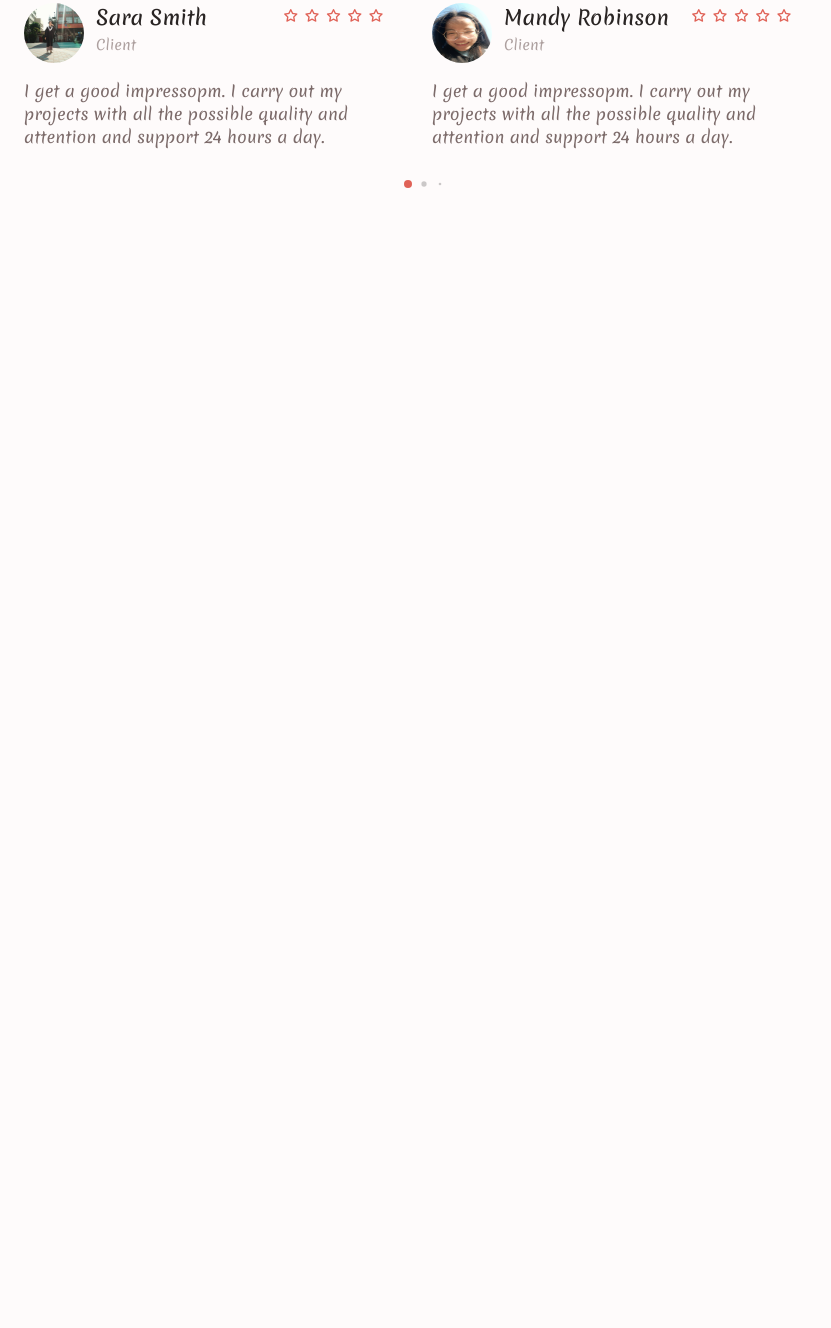
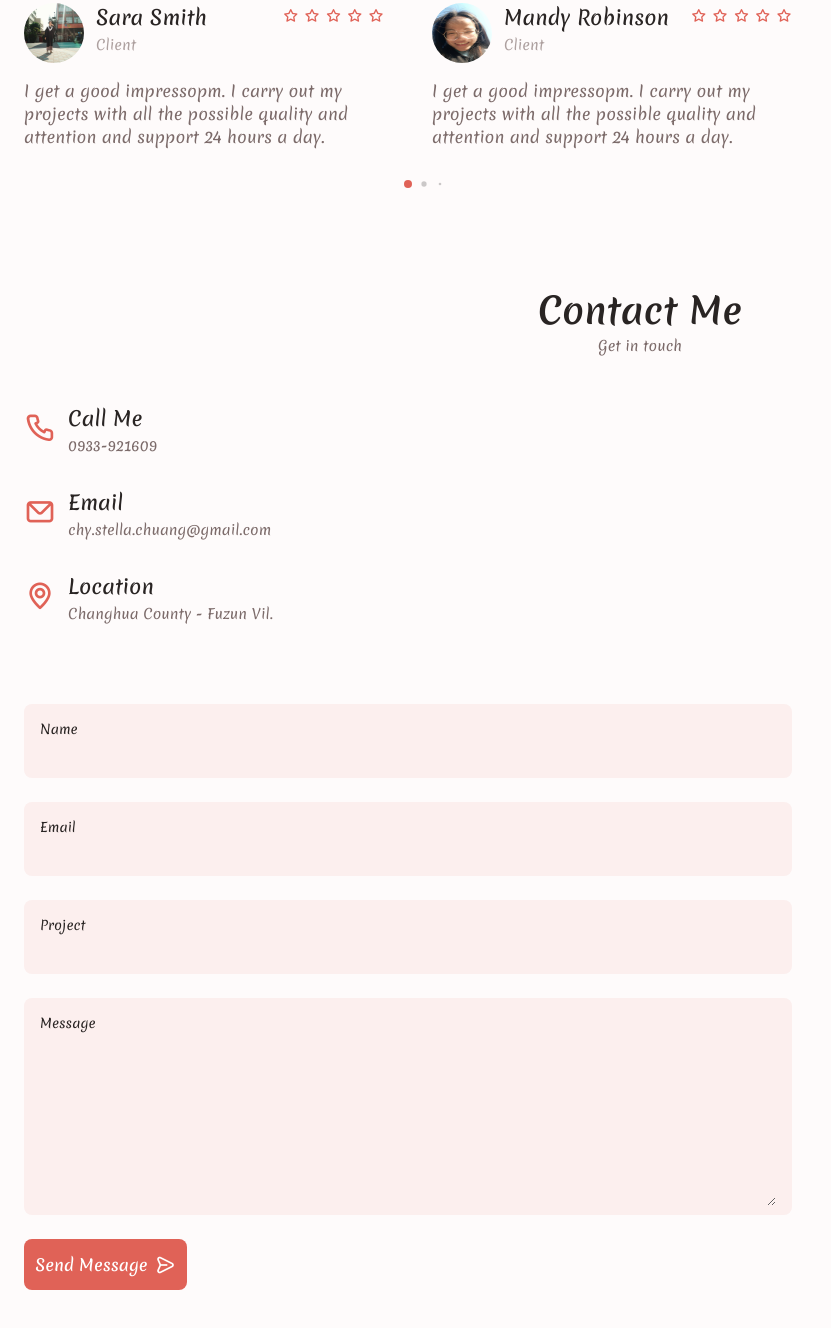
Before and after one commit to stellachy/practice_rpwa_w-Bedimcode, a plain HTML site: page index.html in a window 1280 px wide. Shown: the part 4903-6231 px from the top of the page, without its empty margins (0-831 px from the left). Before the commit the page ends 5203 px from the top, so only its background shows below. Drawn offline with nearby package versions, Linux system fonts and the light colour scheme.

Commit message:
Add files via upload
add ##contact me

```diff
--- a/assets/css/styles.css
+++ b/assets/css/styles.css
@@ -843,6 +843,52 @@ img{
 }
 
 /*contact me*/
+.contact__container{
+    row-gap: 3rem;
+}
+
+.contact__information{
+    display: flex;
+    margin-bottom: var(--mb-2);
+}
+
+.contact__icon{
+    font-size: 2rem;
+    color: var(--first-color);
+    margin-right: var(--mb-0-75);
+}
+
+.contact__title{
+    font-size: var(--h3-font-size);
+    font-weight: var(--font-medium);
+}
+
+.contact__subtitle{
+    font-size: var(--small-font-size);
+    columns: var(--text-color-light);
+}
+
+.contact__content{
+    background-color: var(--input-color);
+    border-radius: .5rem;
+    padding: .75rem 1rem .25rem
+}
+
+.contact__label{
+    font-size: var(--smaller-font-size);
+    color: var(--title-color);
+}
+
+.contact__input{
+    width: 100%;
+    background-color: var(--input-color);
+    color: var(--text-color);
+    font-family: var(--body-font);
+    font-size: var(--normal-font-size);
+    border: none;
+    outline: none;
+    padding: .25rem .5rem .5rem 0;
+}
 
 /*footer*/
 
@@ -851,3 +897,7 @@ img{
 /*--show scroll*/
 
 /*media queries*/
+
+/*--for small devices*/
+/*--for medium devices*/
+/*--for larger devices*/
--- a/index.html
+++ b/index.html
@@ -788,8 +788,71 @@
         </section>
 
         <!--contact me-->
+        <section class="contact section" id="contact">
+            <h2 class="section__title">Contact Me</h2>
+            <span class="section__subtitle">Get in touch</span>
 
+            <div class="contact__container container grid">
+                <div>
+                    <div class="contact__information">
+                        <i class="uil uil-phone-alt contact__icon"></i>
+
+                        <div>
+                            <h3 class="contact__title">Call Me</h3>
+                            <span class="contact__subtitle">0933-921609</span>
+                        </div>
+                    </div>
+
+                    <div class="contact__information">
+                        <i class="uil uil-envelope contact__icon"></i>
+
+                        <div>
+                            <h3 class="contact__title">Email</h3>
+                            <span class="contact__subtitle">chy.stella.chuang@gmail.com</span>
+                        </div>
+                    </div>
+
+                    <div class="contact__information">
+                        <i class="uil uil-map-marker contact__icon"></i>
+
+                        <div>
+                            <h3 class="contact__title">Location</h3>
+                            <span class="contact__subtitle">Changhua County - Fuzun Vil. </span>
+                        </div>
+                    </div>
+                </div>
+
+                <form action="" class="contact__form grid">
+                    <div class="contact__inputs grid">
+                        <div class="contact__content">
+                            <label for="" class="contact__label">Name</label>
+                            <input type="text" class="contact__input">
+                        </div>
+                        <div class="contact__content">
+                            <label for="" class="contact__label">Email</label>
+                            <input type="email" class="contact__input">
+                        </div>
+                    </div>
+                    <div class="contact__content">
+                        <label for="" class="contact__label">Project</label>
+                        <input type="text" class="contact__input">
+                    </div>
+                    <div class="contact__content">
+                        <label for="" class="contact__label">Message</label>
+                        <textarea name="" id="" cols="0" rows="7" class="contact__input"></textarea>
+                    </div>
+
+                    <div>
+                        <a href="#" class="button button--flex">
+                            Send Message
+                            <i class="uil uil-message button__icon"></i>
+                        </a>
+                    </div>
+                </form>
+            </div>
+        </section>
     </main>
+
     <!--footer-->
     <!--scroll top-->
     <!--swiper js-->
```
